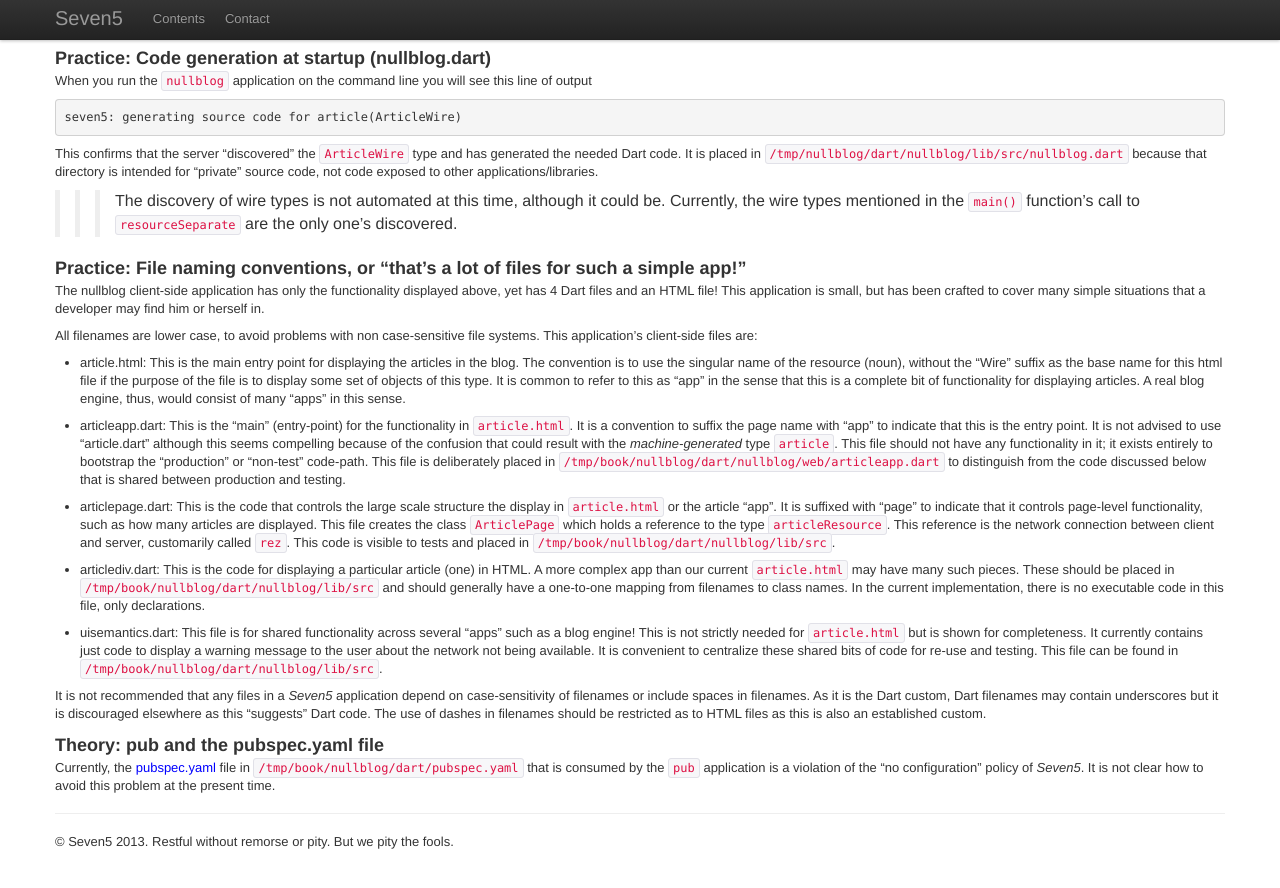
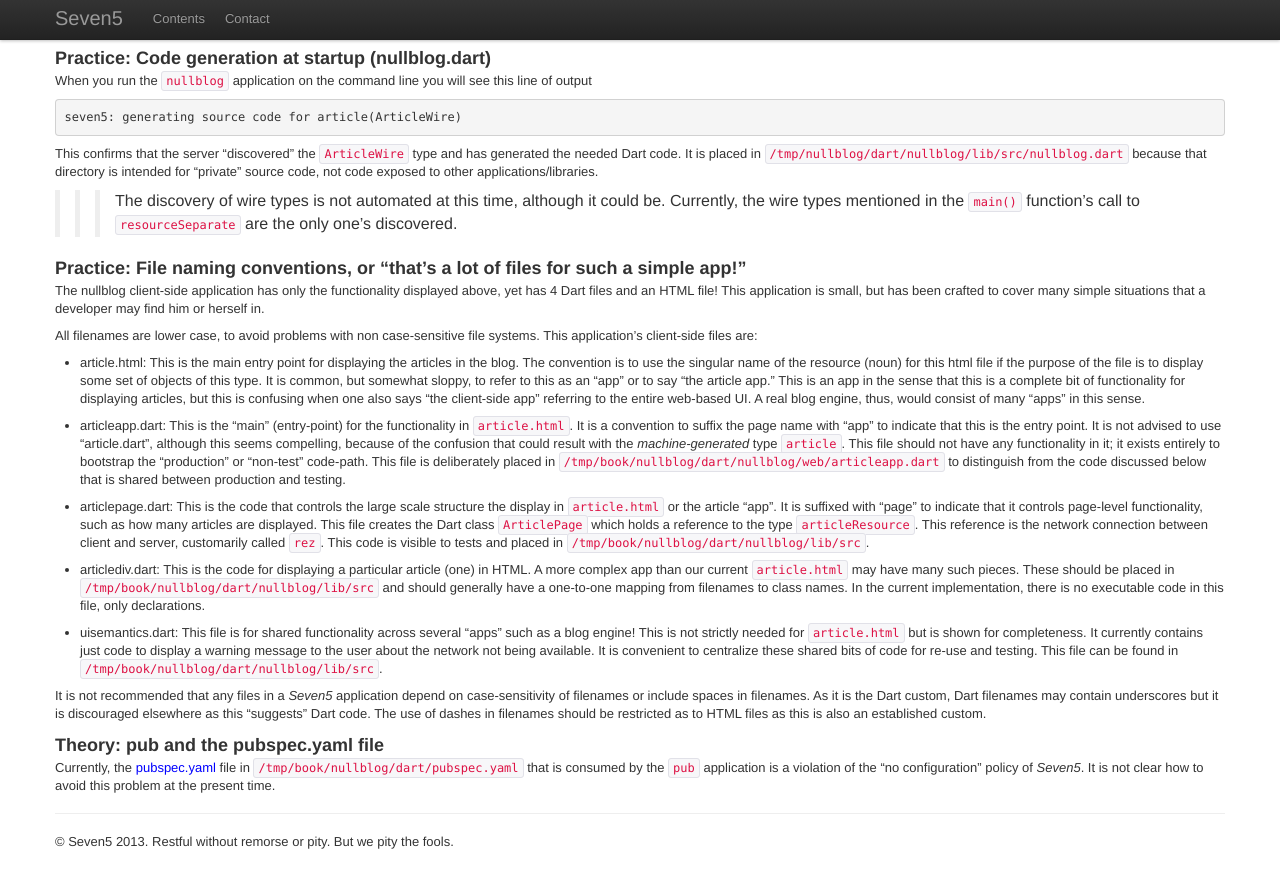
Before and after one commit to seven5/seven5, a Jekyll site: the page built from viewer.md, in a window 1280 px wide and 900 px high, scrolled down 1455 px. Shown: the top 888 px of the window. Built offline with Jekyll 4.4.1, drawn with Linux system fonts in a browser that asks for light colours; Markdown is read by kramdown in place of the engine named in the settings.

Commit message:
minor viewer chapter improvements

```diff
--- a/viewer.md
+++ b/viewer.md
@@ -71,11 +71,11 @@
 
 All filenames are lower case, to avoid problems with non case-sensitive file systems.  This application's client-side files are:
 
-* article.html: This is the main entry point for displaying the articles in the blog.  The convention is to use the singular name of the resource (noun), without the "Wire" suffix as the base name for this html file if the purpose of the file is to display some set of objects of this type. It is common to refer to this as "app" in the sense that this is a complete bit of functionality for displaying articles.  A real blog engine, thus, would consist of many "apps" in this sense.
+* article.html: This is the main entry point for displaying the articles in the blog.  The convention is to use the singular name of the resource (noun) for this html file if the purpose of the file is to display some set of objects of this type. It is common, but somewhat sloppy, to refer to this as an "app" or to say "the article app." This is an app in the sense that this is a complete bit of functionality for displaying articles, but this is confusing when one also says "the client-side app" referring to the entire web-based UI.  A real blog engine, thus, would consist of many "apps" in this sense.
 
-* articleapp.dart: This is the "main" (entry-point) for the functionality in `article.html`.  It is a convention to suffix the page name with "app" to indicate that this is the entry point.  It is not advised to use "article.dart" although this seems compelling because of the confusion that could result with the _machine-generated_ type `article`.  This file should not have any functionality in it; it exists entirely to bootstrap the "production" or "non-test" code-path.  This file is deliberately placed in `/tmp/book/nullblog/dart/nullblog/web/articleapp.dart` to distinguish from the code discussed below that is shared between production and testing.
+* articleapp.dart: This is the "main" (entry-point) for the functionality in `article.html`.  It is a convention to suffix the page name with "app" to indicate that this is the entry point.  It is not advised to use "article.dart",  although this seems compelling, because of the confusion that could result with the _machine-generated_ type `article`.  This file should not have any functionality in it; it exists entirely to bootstrap the "production" or "non-test" code-path.  This file is deliberately placed in `/tmp/book/nullblog/dart/nullblog/web/articleapp.dart` to distinguish from the code discussed below that is shared between production and testing.
 
-* articlepage.dart: This is the code that controls the large scale structure the display in `article.html` or the article "app".  It is suffixed with "page" to indicate that it controls page-level functionality, such as how many articles are displayed.  This file creates the class `ArticlePage` which holds a reference to the type `articleResource`.  This reference is the network connection between client and server, customarily called `rez`. This code is visible to tests and placed in `/tmp/book/nullblog/dart/nullblog/lib/src`.
+* articlepage.dart: This is the code that controls the large scale structure the display in `article.html` or the article "app".  It is suffixed with "page" to indicate that it controls page-level functionality, such as how many articles are displayed.  This file creates the Dart class `ArticlePage` which holds a reference to the type `articleResource`.  This reference is the network connection between client and server, customarily called `rez`. This code is visible to tests and placed in `/tmp/book/nullblog/dart/nullblog/lib/src`.
 
 * articlediv.dart: This is the code for displaying a particular article (one) in HTML.  A more complex app than our current `article.html` may have many such pieces.  These should be placed in `/tmp/book/nullblog/dart/nullblog/lib/src` and should generally have a one-to-one mapping from filenames to class names.  In the current implementation, there is no executable code in this file, only declarations.
 
```
